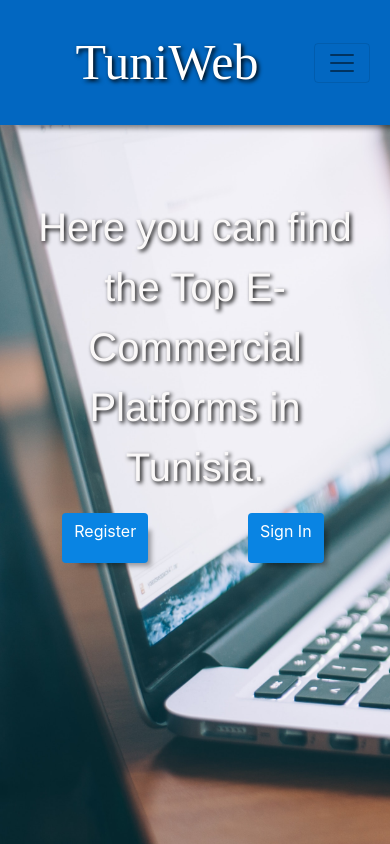
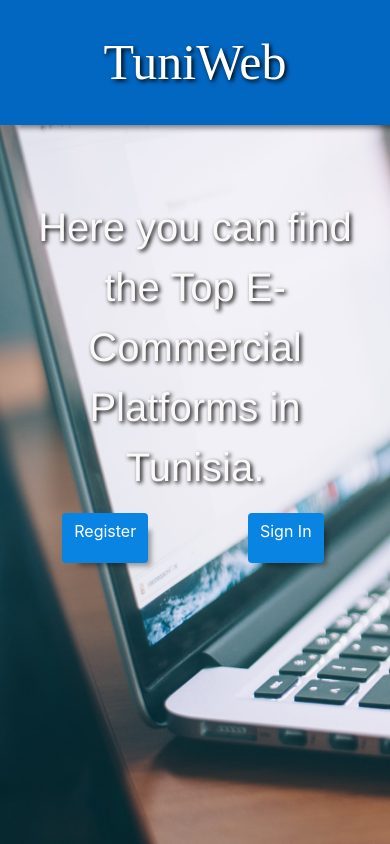
Before and after one commit to SouissiAlaa12/TuniWeb, a website: page index.html in a window 390 px wide. Drawn offline with nearby package versions, Linux system fonts and the light colour scheme.

Commit message:
Update index.html

```diff
--- a/index.html
+++ b/index.html
@@ -69,8 +69,7 @@
 <body>
     <nav class="navbar navbar-expand-lg navbar-light " style=" box-shadow: 10px 10px 5px -7px rgba(0,0,0,0.46);">
         <a class="navbar-brand" href="#" style="color: white; font-family:Carter One ; font-size:50px;  text-shadow: 2px 2px 4px #000000;display:flex;margin:auto;" >TuniWeb</a>
-        <button class="navbar-toggler" type="button" data-toggle="collapse" data-target="#navbarNav" aria-controls="navbarNav" aria-expanded="false" aria-label="Toggle navigation">
-            <span class="navbar-toggler-icon"></span>
+
         </button>
 
 
```
